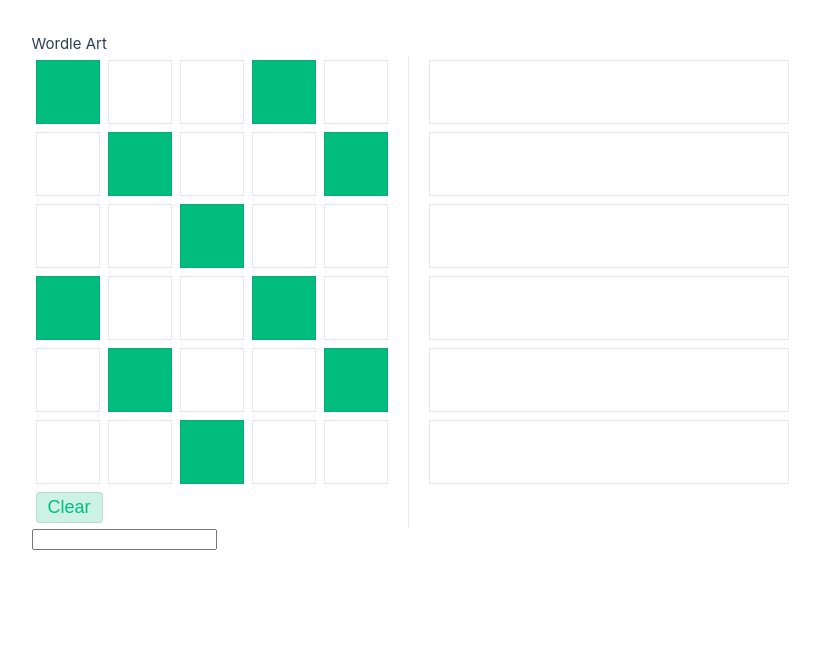
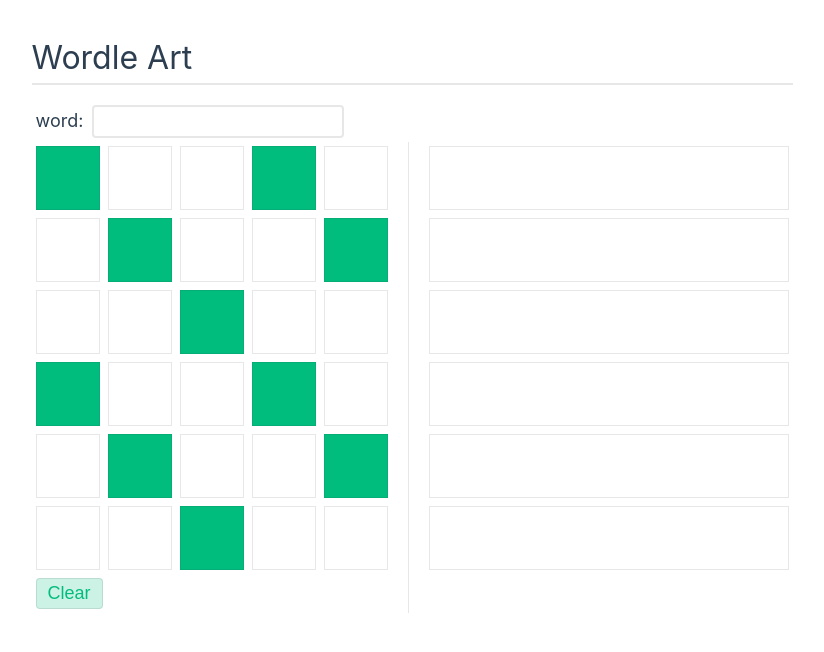
Before and after one commit to aconamos/wordle-art, a Vue app: page / in a window 1280 px wide. Shown: the top 652 px of the page, without its empty margins (228-1052 px from the left). Built offline with nearby package versions, Linux system fonts and the light colour scheme; the HTML template or start-up script is replaced by a standard one.

Commit message:
input styles

```diff
--- a/src/App.vue
+++ b/src/App.vue
@@ -20,12 +20,15 @@ function onInput(input: string) {
   <header>Wordle Art</header>
 
   <main>
+    <div>
+      <label>word: </label>
+      <input type="text" :value="word" @input="(event) => onInput((event.target as HTMLInputElement).value)" />
+    </div>
     <div id="big-container">
       <WordleBoard :target-word="word" v-model="answersList" />
       <div class="v-divider" />
       <AnswerDisplay :answers-list="answersList" />
     </div>
-    <input type="text" :value="word" @input="(event) => onInput((event.target as HTMLInputElement).value)" />
   </main>
 </template>
 
@@ -41,4 +44,25 @@ function onInput(input: string) {
   margin: 0 16px;
   background-color: var(--color-border);
 }
+
+header {
+  font-size: xx-large;
+  border-bottom: 2px solid var(--color-border);
+  margin-bottom: 1rem;
+}
+
+input {
+  font-size: large;
+  margin: 4px;
+  background: var(--color-background);
+  color: var(--color-text);
+  border: 2px solid var(--color-border);
+  border-radius: 4px;
+  padding: 4px 8px;
+}
+
+label {
+  font-size: large;
+  margin-left: 4px;
+}
 </style>
```
